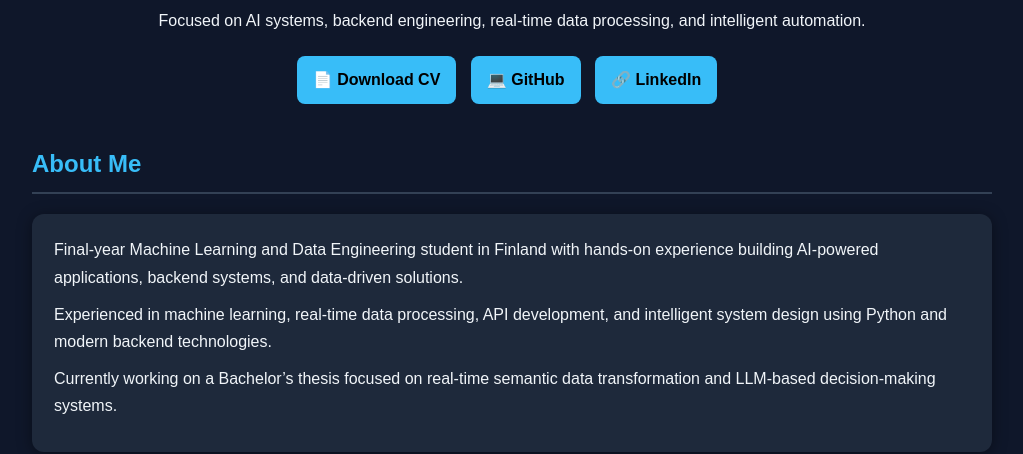
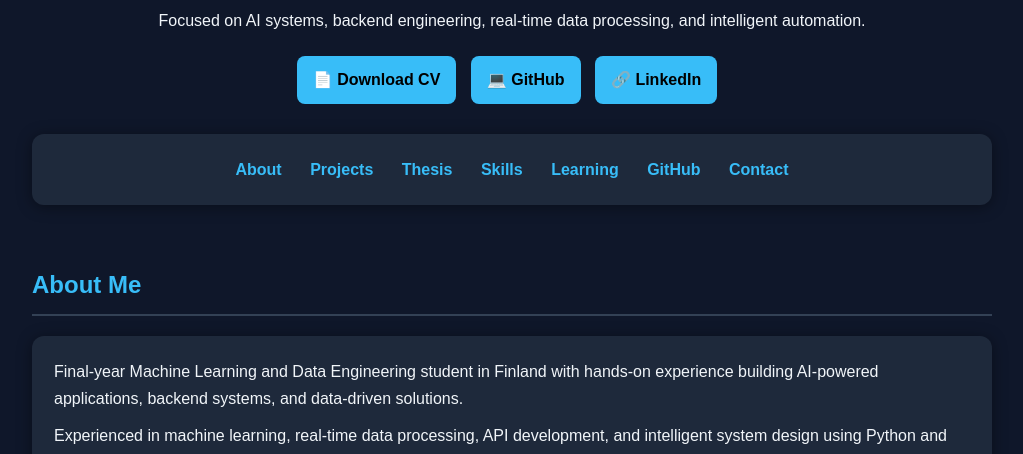
Before and after one commit to ahakim7/portfolio, a plain HTML site: page index.html in a window 1280 px wide. Shown: the part 346-800 px from the top of the page, without its empty margins (128-1151 px from the left). Drawn offline with Linux system fonts and the light colour scheme.

Commit message:
Add smooth scrolling and navigation links to index.html

```diff
--- a/index.html
+++ b/index.html
@@ -14,6 +14,10 @@
       margin: 0;
       padding: 0;
       box-sizing: border-box;
+    }
+
+    html {
+      scroll-behavior: smooth;
     }
 
     body {
@@ -36,7 +40,7 @@
     h2 {
       border-bottom: 2px solid #334155;
       padding-bottom: 8px;
-      margin-top: 40px;
+      margin-top: 60px;
       margin-bottom: 20px;
       color: #38bdf8;
     }
@@ -135,9 +139,19 @@
       color: #38bdf8;
     }
 
+    .nav {
+      text-align: center;
+      margin-top: 25px;
+    }
+
+    .nav a {
+      margin: 0 12px;
+      font-size: 16px;
+    }
+
     footer {
       text-align: center;
-      margin-top: 50px;
+      margin-top: 60px;
       margin-bottom: 20px;
       color: #94a3b8;
     }
@@ -150,6 +164,11 @@
 
       h1 {
         font-size: 32px;
+      }
+
+      .nav a {
+        display: inline-block;
+        margin: 8px;
       }
 
     }
@@ -188,8 +207,21 @@
 
   </div>
 
+  <!-- NAVIGATION -->
+  <div class="card nav">
+
+    <a href="#about">About</a>
+    <a href="#projects">Projects</a>
+    <a href="#thesis">Thesis</a>
+    <a href="#skills">Skills</a>
+    <a href="#learning">Learning</a>
+    <a href="#github">GitHub</a>
+    <a href="#contact">Contact</a>
+
+  </div>
+
   <!-- ABOUT -->
-  <h2>About Me</h2>
+  <h2 id="about">About Me</h2>
 
   <div class="card">
 
@@ -208,7 +240,7 @@
   </div>
 
   <!-- FEATURED PROJECTS -->
-  <h2>Featured Projects</h2>
+  <h2 id="projects">Featured Projects</h2>
 
   <!-- HAZARD PROJECT -->
   <div class="card">
@@ -297,7 +329,7 @@
 
   </div>
 
-  <!-- MACHINE LEARNING -->
+  <!-- ML PROJECTS -->
   <div class="card">
 
     <h3>📊 Machine Learning & Data Analysis Projects</h3>
@@ -322,8 +354,8 @@
 
   </div>
 
-  <!-- THESIS PROJECT -->
-  <h2>Thesis Project</h2>
+  <!-- THESIS -->
+  <h2 id="thesis">Thesis Project</h2>
 
   <div class="card">
 
@@ -366,7 +398,7 @@
   </div>
 
   <!-- SKILLS -->
-  <h2>Skills</h2>
+  <h2 id="skills">Skills</h2>
 
   <div class="card">
 
@@ -406,7 +438,7 @@
   </div>
 
   <!-- CURRENTLY LEARNING -->
-  <h2>Currently Learning</h2>
+  <h2 id="learning">Currently Learning</h2>
 
   <div class="card">
 
@@ -418,8 +450,8 @@
 
   </div>
 
-  <!-- GITHUB ACTIVITY -->
-  <h2>GitHub Activity</h2>
+  <!-- GITHUB -->
+  <h2 id="github">GitHub Activity</h2>
 
   <div class="card">
 
@@ -438,7 +470,7 @@
   </div>
 
   <!-- CONTACT -->
-  <h2>Contact</h2>
+  <h2 id="contact">Contact</h2>
 
   <div class="card">
 
```
